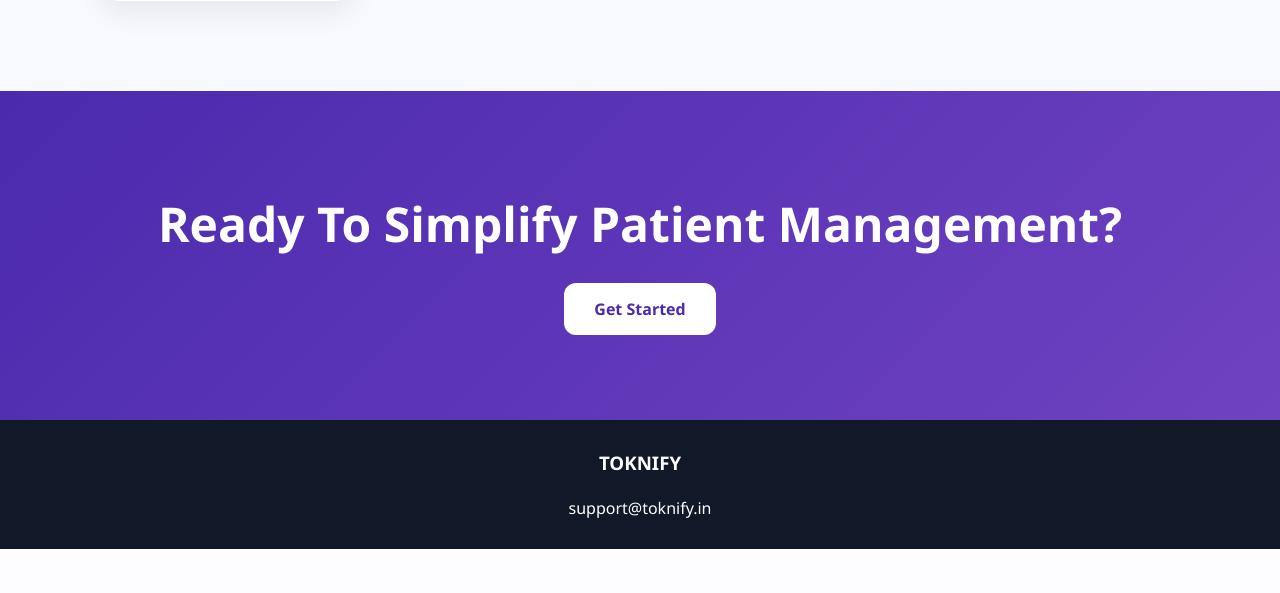
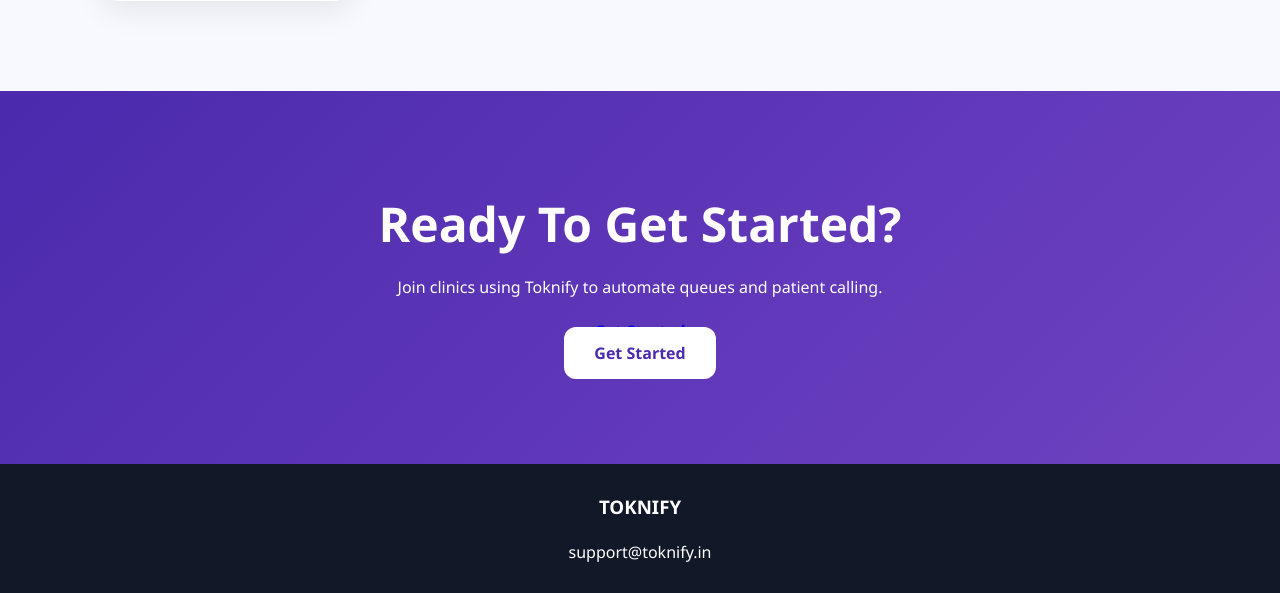
Before and after one commit to sethdiya-code/toknify, a Flask app: page /landing in a window 1280 px wide. Shown: the part 2032-2625 px from the top of the page. Before the commit the page ends 2581 px from the top, so only its background shows below. Run offline with Flask 3, Linux system fonts and the light colour scheme.

Commit message:
Update landing.html

```diff
--- a/templates/landing.html
+++ b/templates/landing.html
@@ -339,8 +339,17 @@ Patient Arrives → Token Generated → Auto Call → Consultation → Report Re
 
 <section class="cta">
 
-<h2>Ready To Simplify Patient Management?</h2>
+<h2>Ready To Get Started?</h2>
 
+<p>
+Join clinics using Toknify to automate queues and patient calling.
+</p>
+
+<br>
+
+<a href="/login" class="btn">
+    Get Started
+</a>
 <br>
 
 <a href="/signup" class="btn btn-white">
```
